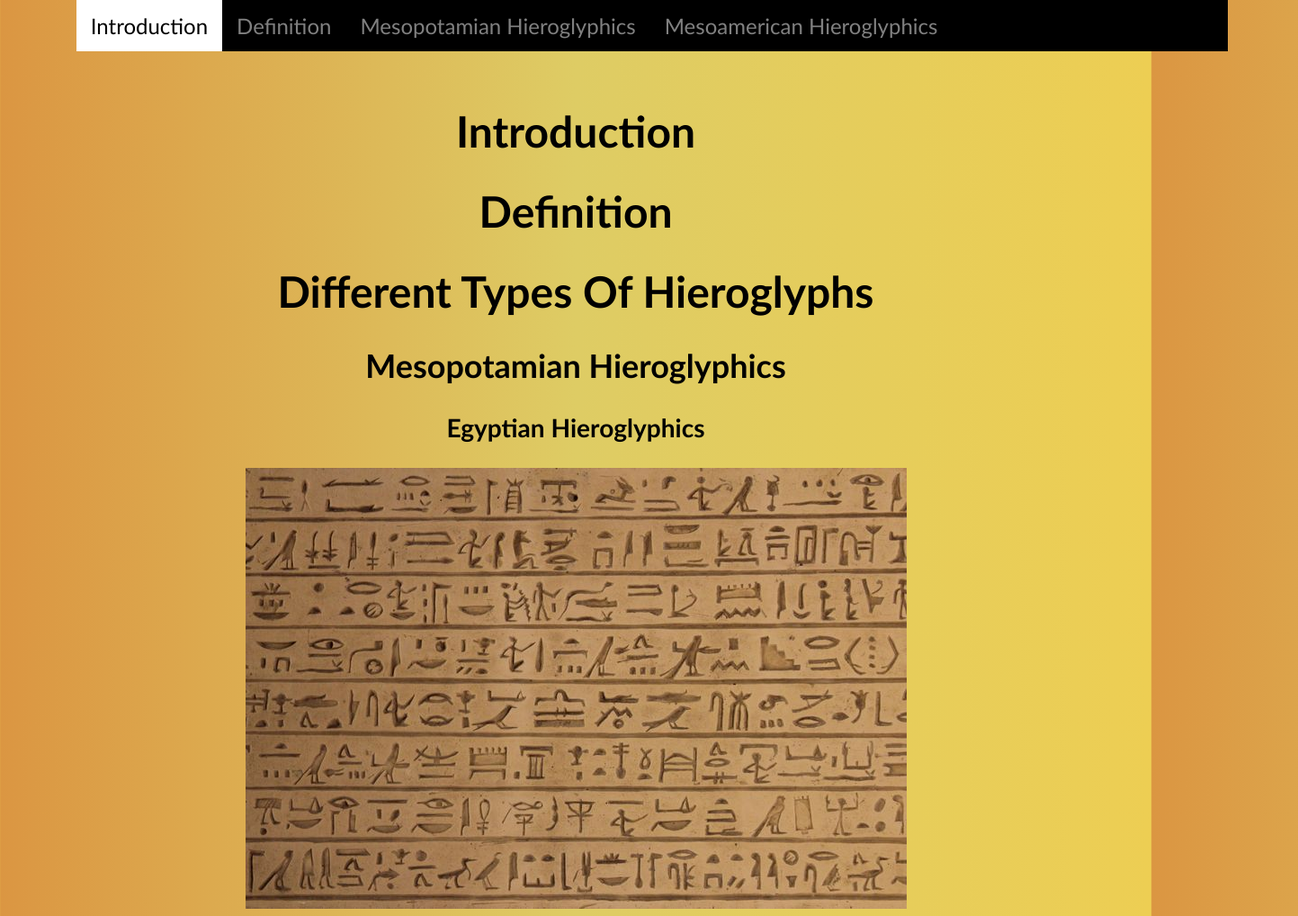
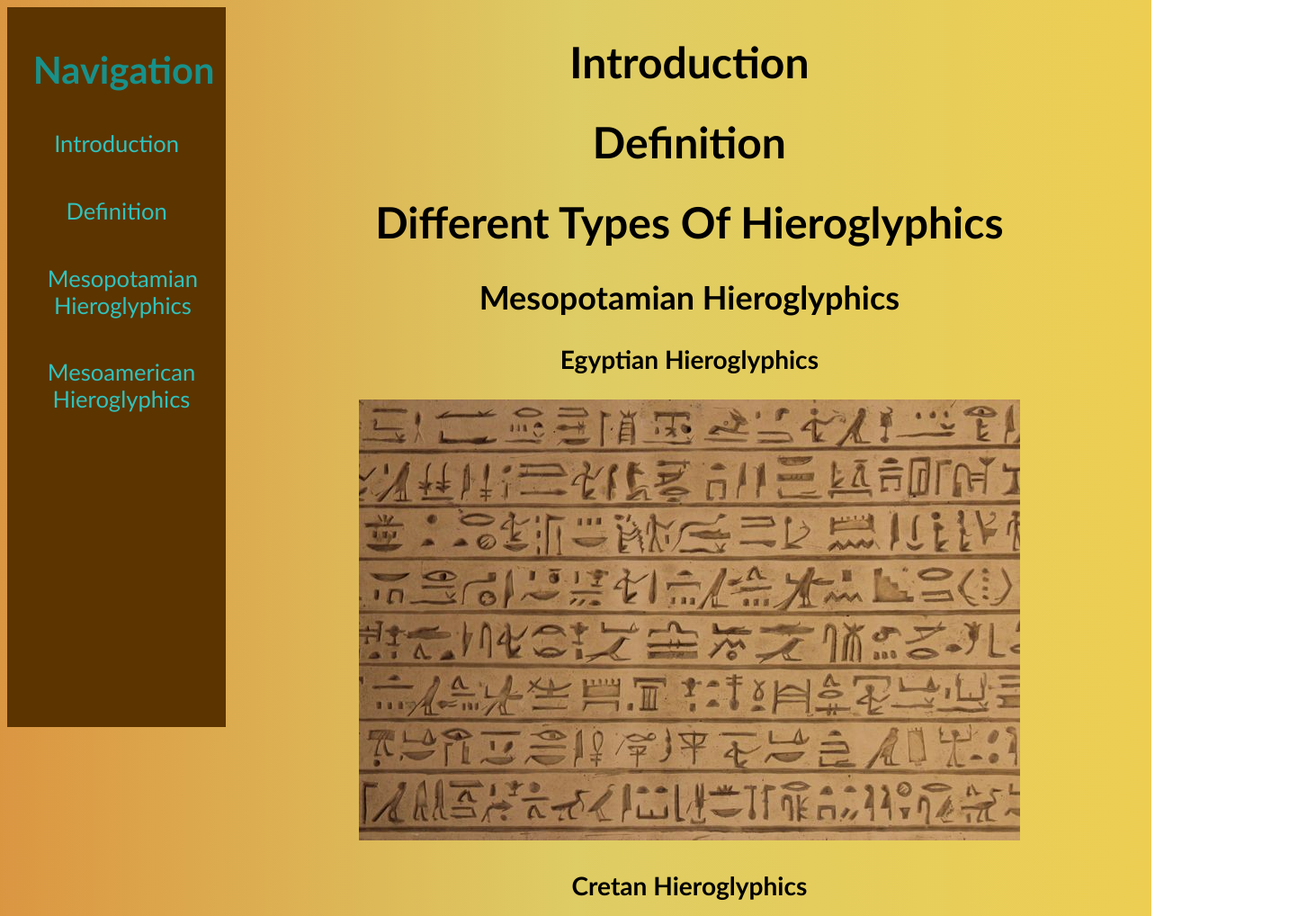
Before and after one commit to 2526-2ihif-wmc/wintertermprojectwebsite-Amelie-Frisch, a plain HTML site: page index.html in a window 1280 px wide. Shown: the top 1018 px of the page at 90% size, 1443 px wide, since content can reach past the window. Drawn offline with Linux system fonts and the light colour scheme.

Commit message:
Navbar style and function

```diff
--- a/index.html
+++ b/index.html
@@ -2,22 +2,27 @@
 <html lang="en">
 <head>
     <meta charset="UTF-8">
+    <meta
+      name="viewport"
+      content="width=device-width, user-scalable=no, initial-scale=1.0, maximum-scale=1.0, minimum-scale=1.0"
+    />
+    <meta http-equiv="X-UA-Compatible" content="ie=edge" />
+    <link rel="stylesheet" href="style.css"/>
     <title>Hieroglyphics</title>
-    <link rel="stylesheet" href="style.css"/></head>
+</head>
 <body>
-    <div class="navbar">
-        <ul>
-            <li><a class="active" href="#introduction">Introduction</a></li>
-            <li><a href="#definiton">Definition</a></li>
-            <li><a href="#mesopotamian-hieroglyphics">Mesopotamian Hieroglyphics</a></li>
-            <li><a href="#mesoamerican-hieroglyphics">Mesoamerican Hieroglyphics</a></li>
-        </ul>
+    <div id="nav">
+        <h1>Navigation</h1>
+        <p><a href="#introduction">Introduction</a></p>
+        <p><a href="#definition">Definition</a></p>
+        <p><a href="#mesopotamian-hieroglyphics">Mesopotamian Hieroglyphics</a></p>
+        <p><a href="#mesoamerican-hieroglyphics">Mesoamerican Hieroglyphics</a></p>
     </div>
-    <div class="main-align">
-        <h1>Introduction</h1>
-        <h1>Definition</h1>
-        <h1>Different Types Of Hieroglyphs</h1>
-        <h2>Mesopotamian Hieroglyphics</h2>
+    <div id="content">
+        <h1 id="introduction">Introduction</h1>
+        <h1 id="definition">Definition</h1>
+        <h1>Different Types Of Hieroglyphics</h1>
+        <h2 id="mesopotamian-hieroglyphics">Mesopotamian Hieroglyphics</h2>
         <h3>Egyptian Hieroglyphics</h3>
             <p><img src="pics/egypt-hieroglyphics.jpg" alt="Egyptian Hieroglyphics">
             </p>
@@ -28,7 +33,7 @@
             <p><img src="pics/anatolian-hieroglyphics.jpg" alt="Anatolian Hieroglyphics">
             </p>
         <h4>Hittite Hieroglyphics</h4>
-        <h2>Mesoamerican Hieroglyphics</h2>
+        <h2 id="mesoamerican-hieroglyphics">Mesoamerican Hieroglyphics</h2>
         <h3>Mayan Hieroglyphics</h3>
             <p><img src="pics/mayan-hieroglyphics.jpg" alt="Mayan Hieroglyphics">
             </p>
--- a/style.css
+++ b/style.css
@@ -1,41 +1,38 @@
-body {
-    padding: 6%;
-    font-family: Optima, Segoe, Segoe UI, Candara, Calibri, Arial, sans-serif;
-    font-size: 1.5rem;
-    background: #db9642;
-    background: linear-gradient(90deg,rgba(219, 150, 66, 1) 0%,
-    rgba(222, 204, 100, 1) 50%, rgba(237, 206, 83, 1) 100%);
+html, body {
+  font-family: Optima, Segoe, Segoe UI, Candara, Calibri, Arial, sans-serif;
+  background: linear-gradient(90deg,rgba(219, 150, 66, 1) 0%,
+  rgba(222, 204, 100, 1) 50%, rgba(237, 206, 83, 1) 100%);
+  text-align: center;
 }
-.main-align {
-    text-align: center;
+#nav > h1 {
+  font-size: 2.6rem;
+  color: lch(54.15% 34.03 189.36);
+  padding: 1rem 2rem 0rem 1.8rem;
 }
-.navbar ul {
-  list-style-type: none;
-  margin: 0;
-  padding: 0;
-  overflow: hidden;
-  background-color: black;
-  position: fixed;
-  top: 0;
-  width: 100%;
-}
-.navbar ul li {
-    float: left;
-}
-.navbar li a {
-  display: block;
+#nav a {
+  font-size: 1.6rem;
+  display: inline-block;
   text-align: center;
-  padding: 14px 16px;
+  color: oklab(73.977% -0.11531 -0.0204);
+  padding: 0.2rem 0.5em;
+  margin: 0.7rem 2rem;
   text-decoration: none;
 }
-.navbar ul li a:hover:not(.active) {
-  background-color: darkslategrey;
-  color: white;
+#nav a:hover {
+  background-color: bisque;
+  color:#5c3400
 }
-.navbar ul li a.active {
-  background-color: white;
-  color: black;
+#content {
+  float: right;
+  width: 80%;
+  height: 100%;
+  font-size: 1.5rem;
+  overflow-y: auto;
 }
-.navbar ul li a:visited, a:link, a:active {
-    color: gray;
+#nav {
+    margin-right: 1%;
+    width: 19%;
+    height: 100%;
+    background: #5c3400;
+    position: fixed;
 }
```
